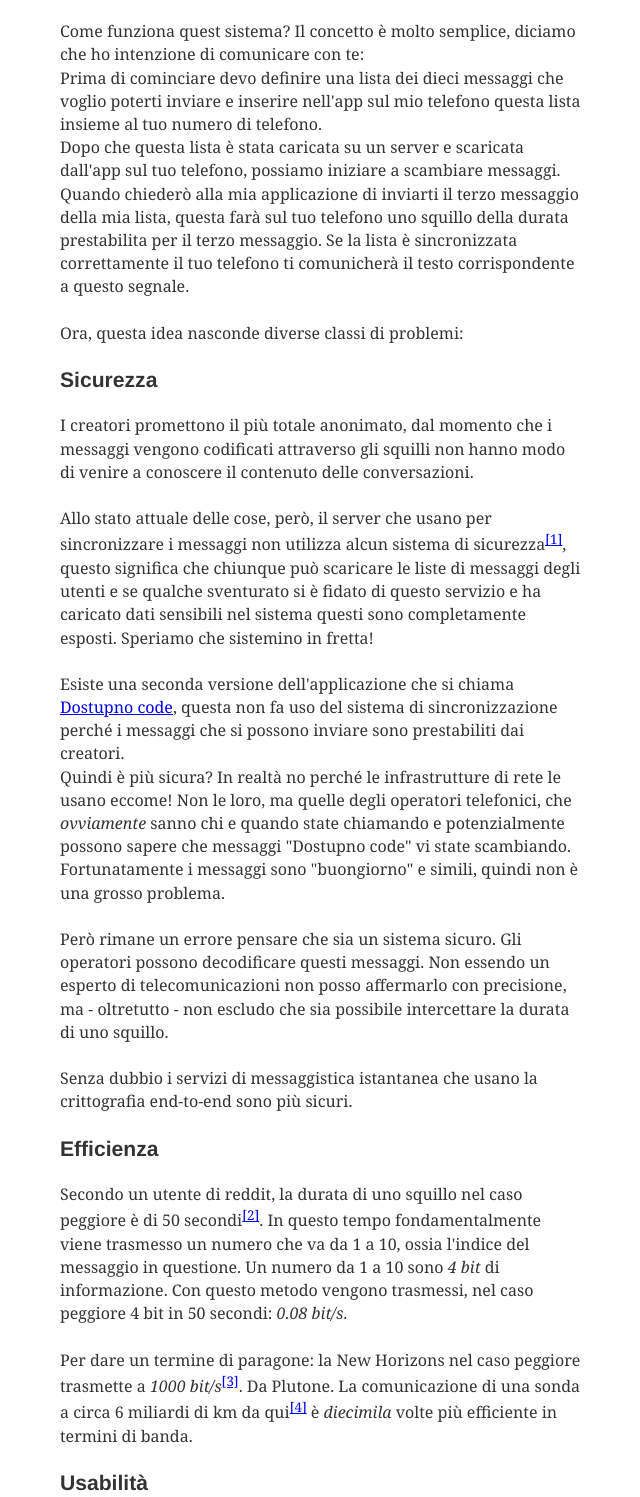
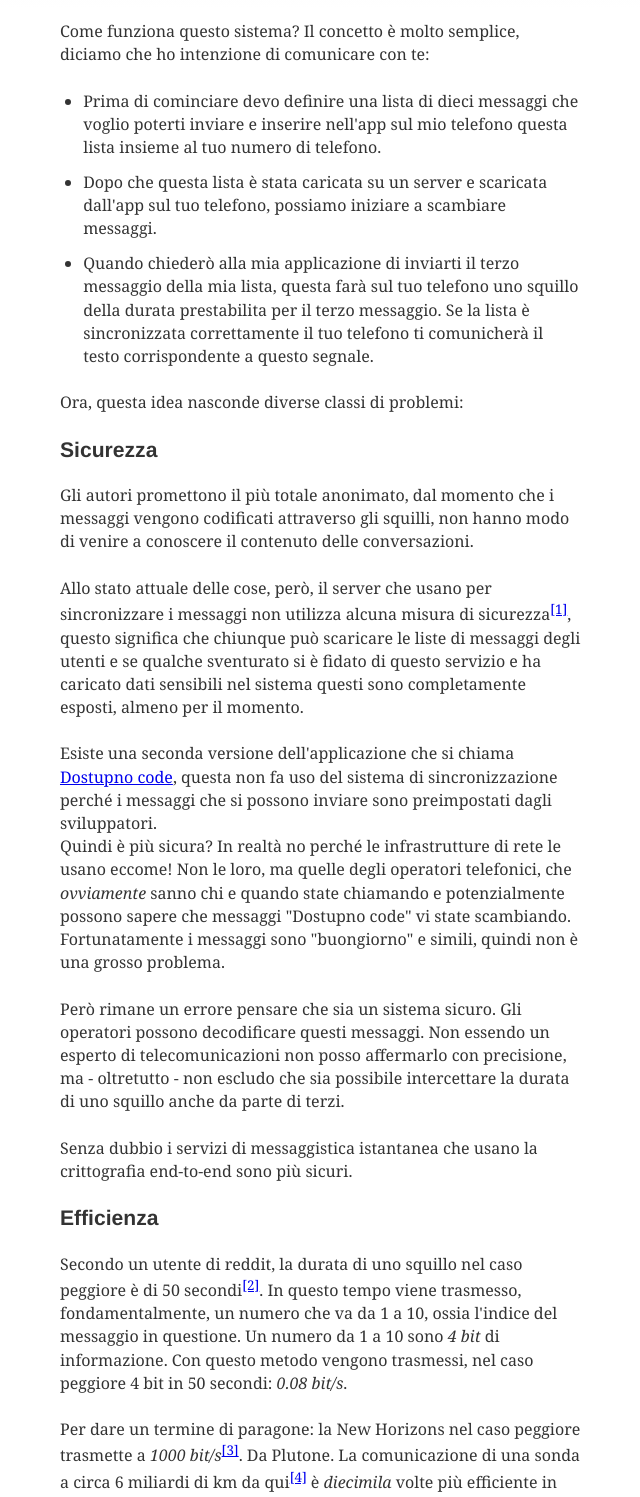
Before and after one commit to emilianobovetti/the-square-wheel, a Gatsby site: page /2019-02-22-dostupno-parte-2-lanalisi/ in a window 1280 px wide. Shown: the part 270-1767 px from the top of the page, without its empty margins (319-959 px from the left). Built offline with nearby package versions, Linux system fonts and the light colour scheme; Gatsby itself is replaced by a stand-in of ours; some packages are replaced by stand-ins of ours.

Commit message:
Update Blog “2019-02-22-dostupno-parte-2-lanalisi”

```diff
--- a/content/blog/2019-02-22-dostupno-parte-2-lanalisi.md
+++ b/content/blog/2019-02-22-dostupno-parte-2-lanalisi.md
@@ -7,40 +7,42 @@ C'è sempre una valore nel commettere un errore, c'è sempre l'opportunità di i
 
 Questo è il motivo per cui vorrei mettere a fuoco che cosa non funziona con [Dostupno](https://play.google.com/store/apps/details?id=com.devilapp.ring), l'app che promette di inviare messaggi in totale riservatezza e senza utilizzare server.
 
-Come funziona quest sistema? Il concetto è molto semplice, diciamo che ho intenzione di comunicare con te: <br>
-Prima di cominciare devo definire una lista dei dieci messaggi che voglio poterti inviare e inserire nell'app sul mio telefono questa lista insieme al tuo numero di telefono. <br>
-Dopo che questa lista è stata caricata su un server e scaricata dall'app sul tuo telefono, possiamo iniziare a scambiare messaggi. <br>
-Quando chiederò alla mia applicazione di inviarti il terzo messaggio della mia lista, questa farà sul tuo telefono uno squillo della durata prestabilita per il terzo messaggio. Se la lista è sincronizzata correttamente il tuo telefono ti comunicherà il testo corrispondente a questo segnale.
+Come funziona questo sistema? Il concetto è molto semplice, diciamo che ho intenzione di comunicare con te:
+- Prima di cominciare devo definire una lista di dieci messaggi che voglio poterti inviare e inserire nell'app sul mio telefono questa lista insieme al tuo numero di telefono.
+- Dopo che questa lista è stata caricata su un server e scaricata dall'app sul tuo telefono, possiamo iniziare a scambiare messaggi.
+- Quando chiederò alla mia applicazione di inviarti il terzo messaggio della mia lista, questa farà sul tuo telefono uno squillo della durata prestabilita per il terzo messaggio. Se la lista è sincronizzata correttamente il tuo telefono ti comunicherà il testo corrispondente a questo segnale.
 
 Ora, questa idea nasconde diverse classi di problemi:
 
 ### Sicurezza
 
-I creatori promettono il più totale anonimato, dal momento che i messaggi vengono codificati attraverso gli squilli non hanno modo di venire a conoscere il contenuto delle conversazioni.
+Gli autori promettono il più totale anonimato, dal momento che i messaggi vengono codificati attraverso gli squilli, non hanno modo di venire a conoscere il contenuto delle conversazioni.
 
-Allo stato attuale delle cose, però, il server che usano per sincronizzare i messaggi non utilizza alcun sistema di sicurezza<sup>[[1]](https://www.reddit.com/r/ItalyInformatica/comments/aqqaav/dostupno_perch%C3%A9_devilapp/)</sup>, questo significa che chiunque può scaricare le liste di messaggi degli utenti e se qualche sventurato si è fidato di questo servizio e ha caricato dati sensibili nel sistema questi sono completamente esposti. Speriamo che sistemino in fretta!
+Allo stato attuale delle cose, però, il server che usano per sincronizzare i messaggi non utilizza alcuna misura di sicurezza<sup>[[1]](https://www.reddit.com/r/ItalyInformatica/comments/aqqaav/dostupno_perch%C3%A9_devilapp/)</sup>, questo significa che chiunque può scaricare le liste di messaggi degli utenti e se qualche sventurato si è fidato di questo servizio e ha caricato dati sensibili nel sistema questi sono completamente esposti, almeno per il momento.
 
-Esiste una seconda versione dell'applicazione che si chiama [Dostupno code](https://play.google.com/store/apps/details?id=com.devilapp.dostupnocode), questa non fa uso del sistema di sincronizzazione perché i messaggi che si possono inviare sono prestabiliti dai creatori. <br>
+Esiste una seconda versione dell'applicazione che si chiama [Dostupno code](https://play.google.com/store/apps/details?id=com.devilapp.dostupnocode), questa non fa uso del sistema di sincronizzazione perché i messaggi che si possono inviare sono preimpostati dagli sviluppatori. <br>
 Quindi è più sicura? In realtà no perché le infrastrutture di rete le usano eccome! Non le loro, ma quelle degli operatori telefonici, che *ovviamente* sanno chi e quando state chiamando e potenzialmente possono sapere che messaggi "Dostupno code" vi state scambiando. Fortunatamente i messaggi sono "buongiorno" e simili, quindi non è una grosso problema.
 
-Però rimane un errore pensare che sia un sistema sicuro. Gli operatori possono decodificare questi messaggi. Non essendo un esperto di telecomunicazioni non posso affermarlo con precisione, ma - oltretutto - non escludo che sia possibile intercettare la durata di uno squillo.
+Però rimane un errore pensare che sia un sistema sicuro. Gli operatori possono decodificare questi messaggi. Non essendo un esperto di telecomunicazioni non posso affermarlo con precisione, ma - oltretutto - non escludo che sia possibile intercettare la durata di uno squillo anche da parte di terzi.
 
 Senza dubbio i servizi di messaggistica istantanea che usano la crittografia end-to-end sono più sicuri.
 
 ### Efficienza
 
-Secondo un utente di reddit, la durata di uno squillo nel caso peggiore è di 50 secondi<sup>[[2]](https://www.reddit.com/r/ItalyInformatica/comments/aq0iea/dostupno_lanti_whatsapp_una_storia_surreale/)</sup>. In questo tempo fondamentalmente viene trasmesso un numero che va da 1 a 10, ossia l'indice del messaggio in questione. Un numero da 1 a 10 sono *4 bit* di informazione. Con questo metodo vengono trasmessi, nel caso peggiore 4 bit in 50 secondi: *0.08 bit/s*.
+Secondo un utente di reddit, la durata di uno squillo nel caso peggiore è di 50 secondi<sup>[[2]](https://www.reddit.com/r/ItalyInformatica/comments/aq0iea/dostupno_lanti_whatsapp_una_storia_surreale/)</sup>. In questo tempo viene trasmesso, fondamentalmente, un numero che va da 1 a 10, ossia l'indice del messaggio in questione. Un numero da 1 a 10 sono *4 bit* di informazione. Con questo metodo vengono trasmessi, nel caso peggiore 4 bit in 50 secondi: *0.08 bit/s*.
 
 Per dare un termine di paragone: la New Horizons nel caso peggiore trasmette a *1000 bit/s*<sup>[[3]](https://www.nasa.gov/pdf/513840main_Signals_and_Noise_3-5.pdf)</sup>. Da Plutone. La comunicazione di una sonda a circa 6 miliardi di km da qui<sup>[[4]](https://www.quora.com/What%E2%80%99s-the-average-distance-between-Earth-and-Pluto-in-kilometres)</sup> è *diecimila* volte più efficiente in termini di banda.
 
 ### Usabilità
 
-Quando un utente riceve una telefonata non ha nessun modo per distinguire una chiamata vera da un segnale Dostupno. È solo uno squillo! Ora rispondo? Aspetto un minuto? E se era una chiamata vera che è stata interpetata erroneamente come messaggio?
+Quando un utente riceve una telefonata non ha nessun modo per distinguire una chiamata vera da un segnale Dostupno. È un normale squillo, in fondo. Ora rispondo? Aspetto un minuto? E se era una chiamata vera che è stata interpetata erroneamente come messaggio?
 
 Se avete una risposta ad una di queste domande fatemelo sapere, mi raccomando.
 
-Secondo la mia modestissima opinione questo rimane un esperimento divertente, ma inutilizzabile; un errore di valutazione che valeva sicuramente la pena approfondire, che ci può insegnare qualcosa, ma che rimane comunque un errore.
+Secondo la mia modestissima opinione questo rimane un esperimento divertente, ma inutilizzabile; un errore di valutazione che valeva sicuramente la pena analizzare, che ci può insegnare qualcosa, ma che rimane comunque un errore.
 
-Una piccola riflessione per concludere: in un periodo in cui viviamo tutti costantemente connessi con tutti i problemi che ne derivano, in cui paghiamo abbonamenti da 50GB per il nostro smartphone per usarne spesso meno di un decimo e soprattutto in un periodo in cui forse avremmo davvero bisogno di staccarci un po' più spesso dal telefono ci serve davvero qualcosa per mandare messaggi senza internet? È proprio questo il problema?
+Una piccola riflessione per concludere: in un periodo in cui viviamo tutti costantemente connessi (con tutti i problemi che ne derivano), in cui paghiamo abbonamenti da 50GB per il nostro smartphone per usarne spesso meno di un decimo e soprattutto in un periodo in cui forse avremmo davvero bisogno di staccarci un po' più spesso dal telefono ci serve davvero qualcosa per mandare messaggi senza internet? È proprio questo il problema?
 
-Oppure l'euforia un po' eccessiva nei confronti di qualcosa che promette di "fregare il sistema" ha una spiegazione più complessa. Ai posteri l'ardua sentenza.
+Oppure l'euforia un po' eccessiva nei confronti di qualcosa che promette di "fregare il sistema" ha una spiegazione più complessa.
+
+Ai posteri l'ardua sentenza.
```
